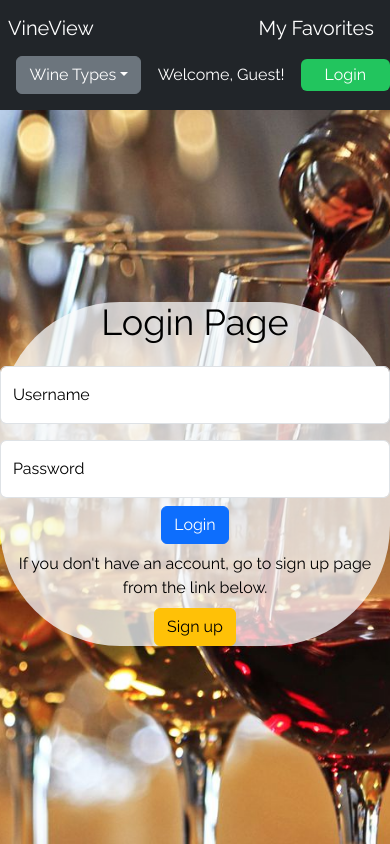
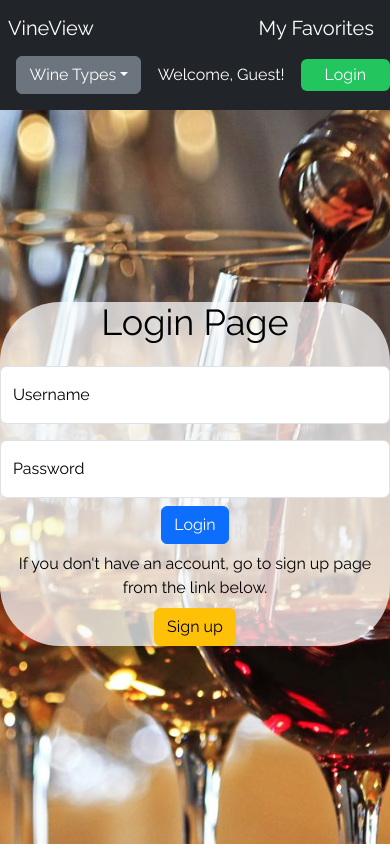
Before and after one commit to yilmaz1998/VineView-frontend, a React (Vite) app in the folder vine-view/: page /login in a window 390 px wide. Built offline with nearby package versions, Linux system fonts and the light colour scheme; no server answers.

Commit message:
Fixed login and signup page

```diff
--- a/vine-view/src/index.css
+++ b/vine-view/src/index.css
@@ -40,6 +40,6 @@ body {
 
 @media only screen and (max-width: 500px) {
     .signup {
-        border-radius: 120px;
+        border-radius: 60px;
     }
 }
```
Also changed, not shown: vine-view/src/components/LoginPage.jsx (line endings or trailing spaces).
